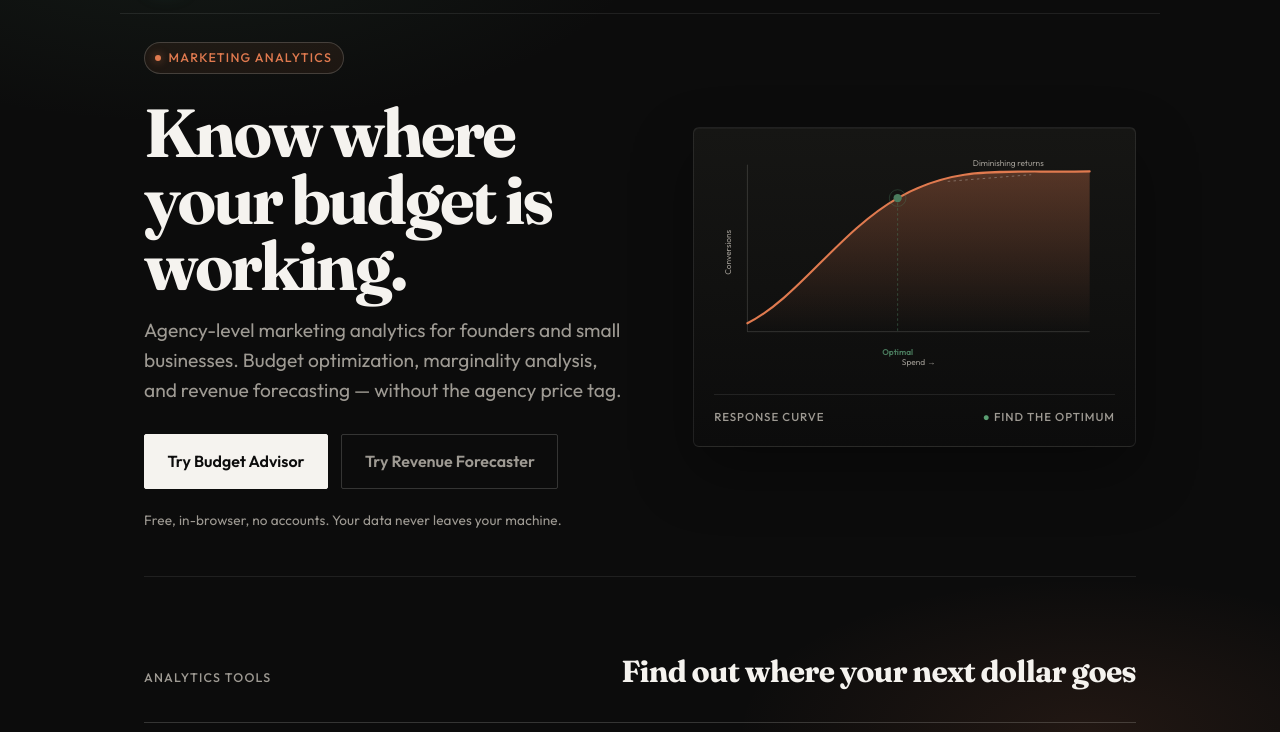
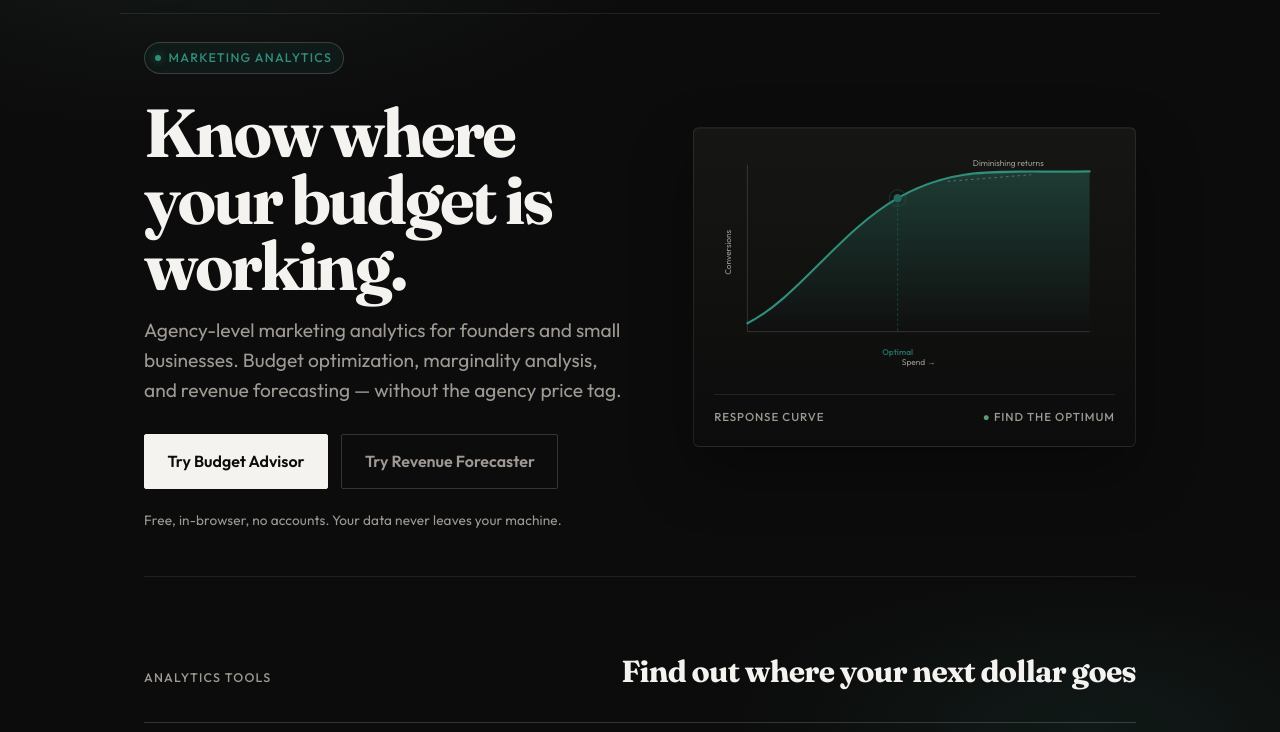
Before and after one commit to mangrove-tools/mangrove-tools, a plain HTML site: page index.html in a window 1280 px wide. Shown: the part 68-800 px from the top of the page. Drawn offline with Linux system fonts and the light colour scheme.

Commit message:
feat(brand): drop orange, use only logo colors (pine + white)
User feedback: the terracotta accent color wasn't on-brand. The logo uses
two pine tones (#308e7b light, #256860 dark) and off-white #f5f3ef. This
change drops the orange entirely and consolidates the palette to those
three colors.

Tokens
- --accent / --accent-text: #e07a4f → #308e7b (logo's main pine)
- --pine: #4a7c5e → #308e7b (consolidated to the same logo pine)
- new --pine-dark: #256860 (logo's dark pine, for hover/depth)
- --danger-text: #c96a52 → #a85a52 (kept a desaturated red so error
  states stay visually distinct; not orange)
- all rgba(224, 122, 79, …) → rgba(48, 142, 123, …) (pine equivalent)

Where the orange was the 'highlight' or 'active' marker, pine takes over:
- .btn:hover: pine background (was orange)
- .feature-cta:hover: pine text + underline
- .text-cta:focus-visible / focus ring: pine
- .hero-feature .eyebrow: pine text + pine-tinted bg + pine glow dot
  (was orange — the 'Marketing Analytics' pill in the home hero)
- .range-band-fill gradient: pine → pine-dark (was pine → orange)
- .feature-card corner glow: pine tint (was orange tint)
- atmosphere gradient: pine radial (was orange radial)

Visual content
- home hero response-curve SVG: #e07a4f → #308e7b; optimal point uses
  #256860 (darker pine) for visual contrast against the curve
- og-analytics.svg: all #e07a4f → #308e7b, regenerated og-analytics.png
- shared/charts.js: recommended-color and band tint from orange to pine

Net effect: the site now reads as a two-color Gulf Coast palette (dark
+ off-white + a single brand pine) instead of a three-color palette
that included warm orange. CTAs, links, focus rings, chart bars, and
the home hero all read as the same brand green.

```diff
--- a/index.html
+++ b/index.html
@@ -228,8 +228,8 @@
           <svg viewBox="0 0 480 280" xmlns="http://www.w3.org/2000/svg">
             <defs>
               <linearGradient id="hero-viz-fill" x1="0%" y1="0%" x2="0%" y2="100%">
-                <stop offset="0%" stop-color="#e07a4f" stop-opacity="0.32" />
-                <stop offset="100%" stop-color="#e07a4f" stop-opacity="0" />
+                <stop offset="0%" stop-color="#308e7b" stop-opacity="0.32" />
+                <stop offset="100%" stop-color="#308e7b" stop-opacity="0" />
               </linearGradient>
             </defs>
             <!-- Axes -->
@@ -238,17 +238,17 @@
             <!-- Filled area under curve -->
             <path d="M 40 210 C 100 180, 150 100, 220 60 S 340 30, 450 28 L 450 220 L 40 220 Z" fill="url(#hero-viz-fill)" />
             <!-- Curve line (diminishing returns) -->
-            <path d="M 40 210 C 100 180, 150 100, 220 60 S 340 30, 450 28" fill="none" stroke="#e07a4f" stroke-width="2.5" stroke-linecap="round" />
+            <path d="M 40 210 C 100 180, 150 100, 220 60 S 340 30, 450 28" fill="none" stroke="#308e7b" stroke-width="2.5" stroke-linecap="round" />
             <!-- Marginal-CPA hint (the slope flattens) -->
             <line x1="280" y1="40" x2="380" y2="32" stroke="rgba(245,243,239,0.35)" stroke-width="1" stroke-dasharray="3 4" />
             <!-- Optimal point -->
-            <line x1="220" y1="60" x2="220" y2="220" stroke="#4a7c5e" stroke-width="1" stroke-dasharray="3 3" opacity="0.6" />
-            <circle cx="220" cy="60" r="10" fill="none" stroke="#4a7c5e" stroke-width="1" opacity="0.4" />
-            <circle cx="220" cy="60" r="5" fill="#4a7c5e" />
+            <line x1="220" y1="60" x2="220" y2="220" stroke="#256860" stroke-width="1" stroke-dasharray="3 3" opacity="0.7" />
+            <circle cx="220" cy="60" r="10" fill="none" stroke="#256860" stroke-width="1" opacity="0.5" />
+            <circle cx="220" cy="60" r="5" fill="#256860" />
             <!-- Axis labels -->
             <text x="20" y="125" text-anchor="middle" fill="#9e9a93" font-size="10" font-family="Outfit, sans-serif" transform="rotate(-90 20 125)">Conversions</text>
             <text x="245" y="260" text-anchor="middle" fill="#9e9a93" font-size="10" font-family="Outfit, sans-serif">Spend →</text>
-            <text x="220" y="248" text-anchor="middle" fill="#4a7c5e" font-size="10" font-family="Outfit, sans-serif" font-weight="600">Optimal</text>
+            <text x="220" y="248" text-anchor="middle" fill="#256860" font-size="10" font-family="Outfit, sans-serif" font-weight="600">Optimal</text>
             <text x="395" y="22" text-anchor="end" fill="#9e9a93" font-size="10" font-family="Outfit, sans-serif">Diminishing returns</text>
           </svg>
           <figcaption class="hero-visual-meta">
--- a/shared/charts.js
+++ b/shared/charts.js
@@ -12,7 +12,7 @@ function getChartColors() {
   if (isDark) {
     return {
       current: 'rgba(245, 243, 239, 0.15)',
-      recommended: '#e07a4f',
+      recommended: '#308e7b',
       text: '#f5f3ef',
       muted: '#9e9a93'
     };
@@ -126,7 +126,7 @@ function drawForecastChart(canvas, historical, forecast, unit) {
   const base = getChartColors();
   const colors = {
     line: base.recommended,
-    band: base.recommended === '#e07a4f' ? 'rgba(224, 122, 79, 0.15)' : 'rgba(200, 122, 83, 0.15)',
+    band: base.recommended === '#308e7b' ? 'rgba(48, 142, 123, 0.15)' : 'rgba(200, 122, 83, 0.15)',
     historical: base.text,
     grid: base.muted === '#9e9a93' ? 'rgba(245, 243, 239, 0.08)' : 'rgba(20, 36, 28, 0.1)',
     text: base.muted,
--- a/site.css
+++ b/site.css
@@ -12,11 +12,12 @@
   --surface-2: #1e1e1b;
   --line: rgba(245, 243, 239, 0.09);
   --line-strong: rgba(245, 243, 239, 0.18);
-  --accent: #e07a4f;
-  --accent-text: #e07a4f;
-  --pine: #4a7c5e;
+  --accent: #308e7b;
+  --accent-text: #308e7b;
+  --pine: #308e7b;
+  --pine-dark: #256860;
   --ok-text: #5a9e72;
-  --danger-text: #c96a52;
+  --danger-text: #a85a52;
 
   /* Type */
   --font-display: "Fraunces", Georgia, serif;
@@ -95,7 +96,7 @@ body {
   z-index: -1;
   background:
     radial-gradient(ellipse 60% 40% at 15% 0%, rgba(74, 124, 94, 0.12) 0%, transparent 60%),
-    radial-gradient(ellipse 50% 35% at 85% 100%, rgba(224, 122, 79, 0.10) 0%, transparent 55%),
+    radial-gradient(ellipse 50% 35% at 85% 100%, rgba(48, 142, 123, 0.10) 0%, transparent 55%),
     var(--paper);
 }
 
@@ -1105,7 +1106,7 @@ summary:focus-visible {
   outline: none;
   border-color: rgba(245, 243, 239, 0.4);
   background: var(--surface-2);
-  box-shadow: 0 0 0 3px rgba(224, 122, 79, 0.15);
+  box-shadow: 0 0 0 3px rgba(48, 142, 123, 0.15);
 }
 
 .product-frame-result {
@@ -1359,7 +1360,7 @@ summary:focus-visible {
   position: absolute;
   inset: 0;
   border-radius: 999px;
-  background: linear-gradient(90deg, var(--pine), var(--accent));
+  background: linear-gradient(90deg, var(--pine), var(--pine-dark));
   transform: scaleX(0);
   transform-origin: left center;
   transition: transform 0.6s var(--ease);
@@ -1497,7 +1498,7 @@ summary:focus-visible {
   border: 1px solid var(--line-strong);
   border-radius: 999px;
   color: var(--accent-text);
-  background: rgba(224, 122, 79, 0.08);
+  background: rgba(48, 142, 123, 0.08);
 }
 
 .hero-feature .eyebrow::before {
@@ -1506,7 +1507,7 @@ summary:focus-visible {
   height: 6px;
   border-radius: 50%;
   background: var(--accent);
-  box-shadow: 0 0 8px rgba(224, 122, 79, 0.6);
+  box-shadow: 0 0 8px rgba(48, 142, 123, 0.6);
 }
 
 .hero-headline {
@@ -1626,7 +1627,7 @@ summary:focus-visible {
   position: absolute;
   inset: 0;
   border-radius: 6px;
-  background: linear-gradient(135deg, rgba(224, 122, 79, 0.04) 0%, transparent 50%);
+  background: linear-gradient(135deg, rgba(48, 142, 123, 0.04) 0%, transparent 50%);
   pointer-events: none;
   opacity: 0.6;
 }
```
Also changed, not shown: og-analytics.png, og-analytics.svg.
